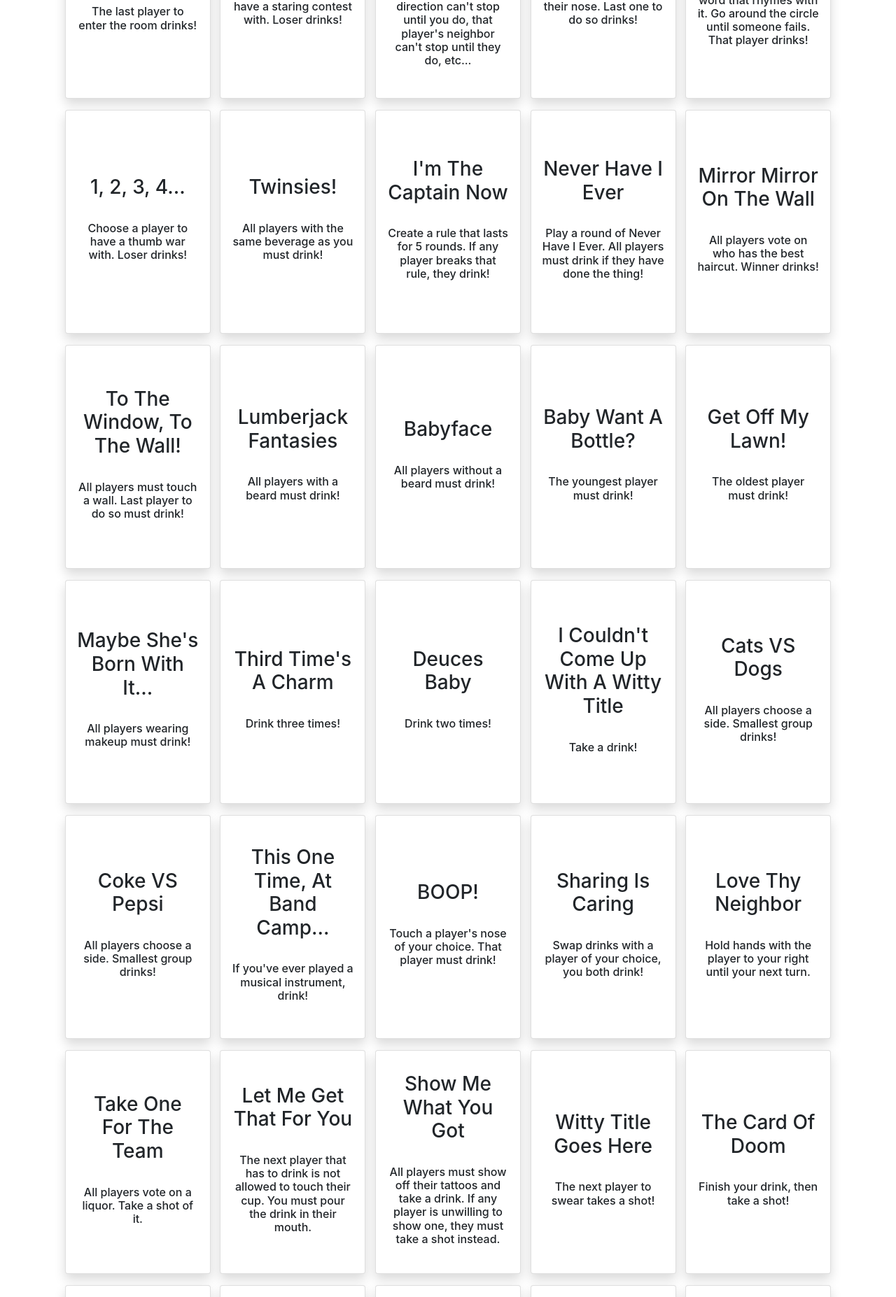
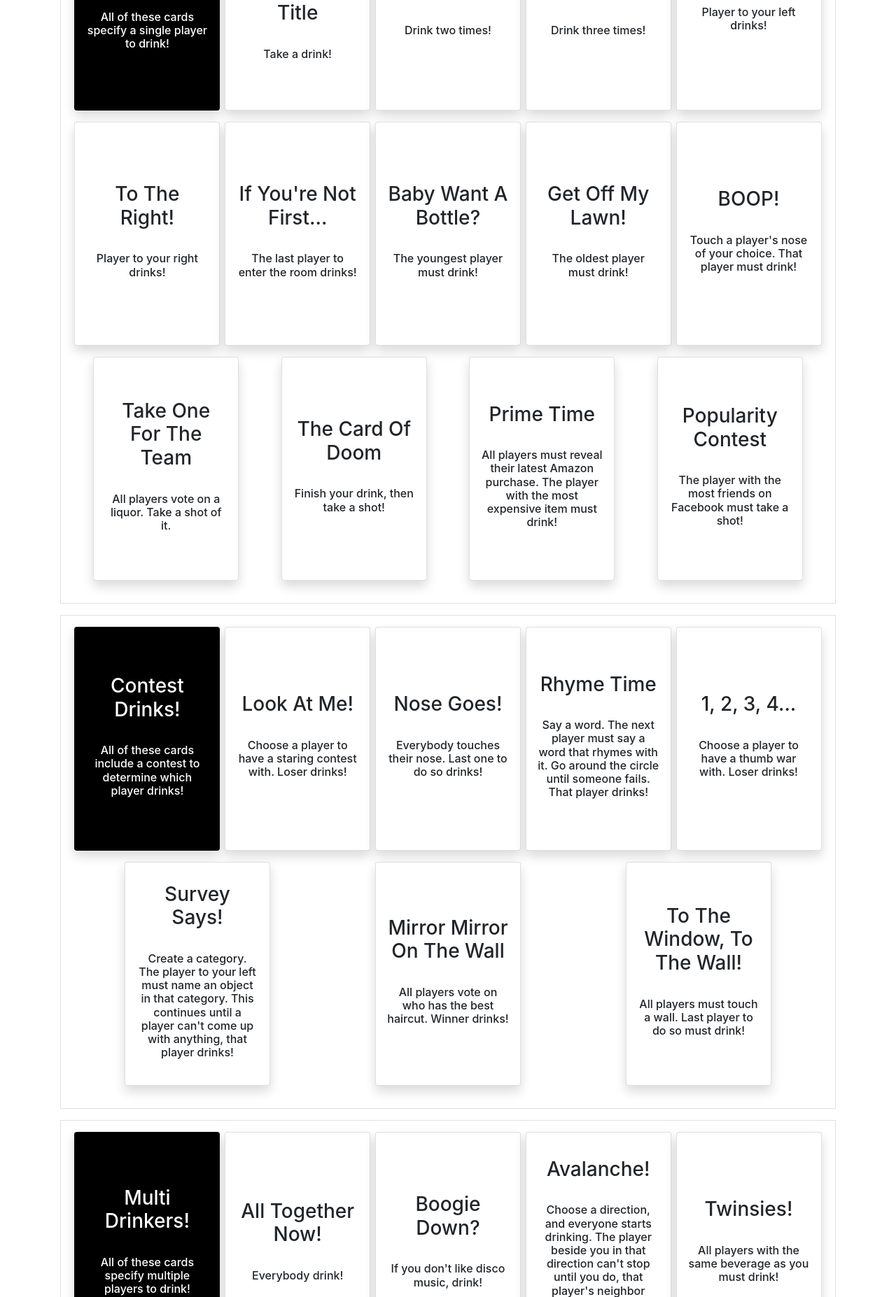
Before and after one commit to chcarraway/chcarraway-live, a PHP site: page /game/cards.html in a window 1280 px wide. Shown: the part 675-2529 px from the top of the page at 70% size. Run offline with PHP 8.4, Linux system fonts and the light colour scheme.

Commit message:
Updated card display page, added categories to each card

```diff
--- a/game/assets/css/game.css
+++ b/game/assets/css/game.css
@@ -10,6 +10,21 @@
     width: 13em;
     height: 20em;
 }
+
+.nac {
+    background-color: black;
+    color: white;
+}
+
+.category {
+    margin: auto;
+    margin-bottom: 1em;
+    justify-content: center;
+    align-items: center;
+    padding: 1em;
+    width: 100%;
+}
+
 #continue {
     width: 100%;
 }
--- a/game/assets/js/cards.js
+++ b/game/assets/js/cards.js
@@ -1,172 +1,285 @@
 var cards = [
+    // Single Drinkers
     {
+        category: "Single",
+        header: "Single Drinkers",
+        body: "All of these cards specify a single player to drink!",
+        nac: "nac"
+    },{
+        category: "Single",
+        header: "I Couldn't Come Up With A Witty Title",
+        body: "Take a drink!"
+    },{
+        category: "Single",
+        header: "Deuces Baby",
+        body: "Drink two times!"
+    },{
+        category: "Single",
+        header: "Third Time's A Charm",
+        body: "Drink three times!"
+    },{
+        category: "Single",
+        header: "To The Left!",
+        body: "Player to your left drinks!"
+    },{
+        category: "Single",
+        header: "To The Right!",
+        body: "Player to your right drinks!"
+    },{
+        category: "Single",
+        header: "If You're Not First...",
+        body: "The last player to enter the room drinks!"
+    },{
+        category: "Single",
+        header: "Baby Want A Bottle?",
+        body: "The youngest player must drink!"
+    },{
+        category: "Single",
+        header: "Get Off My Lawn!",
+        body: "The oldest player must drink!"
+    },{
+        category: "Single",
+        header: "BOOP!",
+        body: "Touch a player's nose of your choice. That player must drink!"
+    },{
+        category: "Single",
+        header: "Take One For The Team",
+        body: "All players vote on a liquor. Take a shot of it."
+    },{
+        category: "Single",
+        header: "The Card Of Doom",
+        body: "Finish your drink, then take a shot!"
+    },{
+        category: "Single",
+        header: "Prime Time",
+        body: "All players must reveal their latest Amazon purchase. The player with the most expensive item must drink!"
+    },{
+        category: "Single",
+        header: "Popularity Contest",
+        body: "The player with the most friends on Facebook must take a shot!"
+    },
+
+    // Loser/Winner Drinks
+    {
+        category: "Contest",
+        header: "Contest Drinks!",
+        body: "All of these cards include a contest to determine which player drinks!",
+        nac: "nac"
+    },{
+        category: "Contest",
+        header: "Look At Me!",
+        body: "Choose a player to have a staring contest with. Loser drinks!"
+    },{
+        category: "Contest",
+        header: "Nose Goes!",
+        body: "Everybody touches their nose. Last one to do so drinks!"
+    },{
+        category: "Contest",
+        header: "Rhyme Time",
+        body: "Say a word. The next player must say a word that rhymes with it. Go around the circle until someone fails. That player drinks!"
+    },{
+        category: "Contest",
+        header: "1, 2, 3, 4...",
+        body: "Choose a player to have a thumb war with. Loser drinks!"
+    },{
+        category: "Contest",
+        header: "Survey Says!",
+        body: "Create a category. The player to your left must name an object in that category. This continues until a player can't come up with anything, that player drinks!"
+    },{
+        category: "Contest",
+        header: "Mirror Mirror On The Wall",
+        body: "All players vote on who has the best haircut. Winner drinks!"
+    },{
+        category: "Contest",
+        header: "To The Window, To The Wall!",
+        body: "All players must touch a wall. Last player to do so must drink!"
+    },
+
+
+    // Multi Drinkers
+    {
+        category: "Multi",
+        header: "Multi Drinkers!",
+        body: "All of these cards specify multiple players to drink!",
+        nac: "nac"
+    },{
+        category: "Multi",
         header: "All Together Now!",
         body: "Everybody drink!"
     },{
-        header: "To The Left!",
-        body: "Player to your left drinks!"
-    },{
-        header: "To The Right!",
-        body: "Player to your right drinks!"
-    },{
+        category: "Multi",
         header: "Boogie Down?",
         body: "If you don't like disco music, drink!"
     },{
-        header: "If You're Not First...",
-        body: "The last player to enter the room drinks!"
-    },{
-        header: "Look At Me!",
-        body: "Choose a player to have a staring contest with. Loser drinks!"
-    },{
+        category: "Multi",
         header: "Avalanche!",
         body: "Choose a direction, and everyone starts drinking. The player beside you in that direction can't stop until you do, that player's neighbor can't stop until they do, etc..."
     },{
-        header: "Nose Goes!",
-        body: "Everybody touches their nose. Last one to do so drinks!"
-    },{
-        header: "Rhyme Time",
-        body: "Say a word. The next player must say a word that rhymes with it. Go around the circle until someone fails. That player drinks!"
-    },{
-        header: "1, 2, 3, 4...",
-        body: "Choose a player to have a thumb war with. Loser drinks!"
-    },{
+        category: "Multi",
         header: "Twinsies!",
         body: "All players with the same beverage as you must drink!"
     },{
+        category: "Multi",
+        header: "Never Have I Ever",
+        body: "Play a round of Never Have I Ever. All players must drink if they have done the thing!"
+    },{
+        category: "Multi",
+        header: "Lumberjack Fantasies",
+        body: "All players with a beard must drink!"
+    },{
+        category: "Multi",
+        header: "Babyface",
+        body: "All players without a beard must drink!"
+    },{
+        category: "Multi",
+        header: "Maybe She's Born With It...",
+        body: "All players wearing makeup must drink!"
+    },{
+        category: "Multi",
+        header: "This One Time, At Band Camp...",
+        body: "If you've ever played a musical instrument, drink!"
+    },{
+        category: "Multi",
+        header: "Sharing Is Caring",
+        body: "Swap drinks with a player of your choice, you both drink!"
+    },{
+        category: "Multi",
+        header: "Show Me What You Got",
+        body: "All players must show off their tattoos and take a drink. If any player is unwilling to show one, they must take a shot instead."
+    },{
+        category: "Multi",
+        header: "Bros Before Hoes",
+        body: "All males must drink!"
+    },{
+        category: "Multi",
+        header: "Chicks Before Dicks",
+        body: "All females must drink!"
+    },{
+        category: "Multi",
+        header: "Communion",
+        body: "All religious players must drink!"
+    },{
+        category: "Multi",
+        header: "An Apple A Day",
+        body: "All players who own an iPhone must drink!"
+    },{
+        category: "Multi",
+        header: "Do Androids Dream Of Electric Sheep?",
+        body: "All players who own an Android phone must drink!"
+    },{
+        category: "Multi",
+        header: "Show Me The Money!",
+        body: "All players must produce physical currency that they own. Any player who cannot must drink!"
+    },{
+        category: "Multi",
+        header: "Game Over",
+        body: "If you've played a video game in the past 24 hours, drink!"
+    },
+
+    // VS series
+    {
+        category: "VS",
+        header: "Versus!",
+        body: "These cards split the room, making the lease popular opinion drink!",
+        nac: "nac"
+    },{
+        category: "VS",
+        header: "Cats VS Dogs",
+        body: "All players choose a side. Smallest group drinks!"
+    },{
+        category: "VS",
+        header: "Coke VS Pepsi",
+        body: "All players choose a side. Smallest group drinks!"
+    },{
+        category: "VS",
+        header: "Star Wars VS Star Trek",
+        body: "All players choose a side. Smallest group drinks!"
+    },
+
+    // Replacement Effects
+    {
+        category: "Replacement",
+        header: "Replacement Effects",
+        body: "These cards change the way the game works, temporarily changing the rules until the conditions are met.",
+        nac: "nac"
+    },{
+        category: "Replacement",
+        header: "Let Me Get That For You",
+        body: "The next player that has to drink is not allowed to touch their cup. You must pour the drink in their mouth."
+    },{
+        category: "Replacement",
+        header: "No Alcohol Beyond This Point",
+        body: "The next time a player wishes to leave the room, they must finish their drink before being allowed to do so."
+    },{
+        category: "Replacement",
+        header: "Get Down Mr. President!",
+        body: "The next time a player has to take a shot, you must take it for them!"
+    },{
+        category: "Replacement",
+        header: "Aw, Shoot!",
+        body: "The next player to swear must take a shot!"
+    },
+
+    // Multi Round Effects
+    {
+        category: "Ongoing",
+        header: "Ongoing Effects",
+        body: "These cards have an effect that lasts multiple rounds.",
+        nac: "nac"
+    },{
+        category: "Ongoing",
         header: "I'm The Captain Now",
         body: "Create a rule that lasts for 5 rounds. If any player breaks that rule, they drink!",
         decay: 5
     },{
-        header: "Never Have I Ever",
-        body: "Play a round of Never Have I Ever. All players must drink if they have done the thing!"
-    },{
-        header: "Mirror Mirror On The Wall",
-        body: "All players vote on who has the best haircut. Winner drinks!"
-    },{
-        header: "To The Window, To The Wall!",
-        body: "All players must touch a wall. Last player to do so must drink!"
-    },{
-        header: "Lumberjack Fantasies",
-        body: "All players with a beard must drink!"
-    },{
-        header: "Babyface",
-        body: "All players without a beard must drink!"
-    },{
-        header: "Baby Want A Bottle?",
-        body: "The youngest player must drink!"
-    },{
-        header: "Get Off My Lawn!",
-        body: "The oldest player must drink!"
-    },{
-        header: "Maybe She's Born With It...",
-        body: "All players wearing makeup must drink!"
-    },{
-        header: "Third Time's A Charm",
-        body: "Drink three times!"
-    },{
-        header: "Deuces Baby",
-        body: "Drink two times!"
-    },{
-        header: "I Couldn't Come Up With A Witty Title",
-        body: "Take a drink!"
-    },{
-        header: "Cats VS Dogs",
-        body: "All players choose a side. Smallest group drinks!"
-    },{
-        header: "Coke VS Pepsi",
-        body: "All players choose a side. Smallest group drinks!"
-    },{
-        header: "This One Time, At Band Camp...",
-        body: "If you've ever played a musical instrument, drink!"
-    },{
-        header: "BOOP!",
-        body: "Touch a player's nose of your choice. That player must drink!"
-    },{
-        header: "Sharing Is Caring",
-        body: "Swap drinks with a player of your choice, you both drink!"
-    },{
-        header: "Love Thy Neighbor",
-        body: "Hold hands with the player to your right until your next turn.",
-        decay: 1
-    },{
-        header: "Take One For The Team",
-        body: "All players vote on a liquor. Take a shot of it."
-    },{
-        header: "Let Me Get That For You",
-        body: "The next player that has to drink is not allowed to touch their cup. You must pour the drink in their mouth."
-    },{
-        header: "Show Me What You Got",
-        body: "All players must show off their tattoos and take a drink. If any player is unwilling to show one, they must take a shot instead."
-    },{
-        header: "Witty Title Goes Here",
-        body: "The next player to swear takes a shot!"
-    },{
-        header: "The Card Of Doom",
-        body: "Finish your drink, then take a shot!"
-    },{
-        header: "Bros Before Hoes",
-        body: "All males must drink!"
-    },{
-        header: "Chicks Before Dicks",
-        body: "All females must drink!"
-    },{
-        header: "Communion",
-        body: "All religious players must drink!"
-    },{
-        header: "An Apple A Day",
-        body: "All players who own an iPhone must drink!"
-    },{
-        header: "Do Androids Dream Of Electric Sheep?",
-        body: "All players who own an Android phone must drink!"
-    },{
-        header: "Prime Time",
-        body: "All players must reveal their latest Amazon purchase. The player with the most expensive item must drink!"
-    },{
-        header: "Popularity Contest",
-        body: "The player with the most friends on Facebook must take a shot!"
-    },{
-        header: "Show Me The Money!",
-        body: "All players must produce physical currency that they own. Any player who cannot must drink!"
-    },{
-        header: "Get Down Mr. President!",
-        body: "The next time a player has to take a shot, you take it for them!"
-    },{
-        header: "Survey Says!",
-        body: "Create a category. The player to your left must name an object in that category. This continues until a player can't come up with anything, that player drinks!"
-    },{
-        header: "Jeffrey",
-        body: "When speaking to another player for the next 2 rounds, you must say that player's name before AND after your statement. If you forget, drink!",
-        decay: 2
-	},{
+        category: "Ongoing",
         header: "Little Green Man",
         body: "Aliens are invading, and hanging out on top of your drinks! Every time you drink for the next 3 rounds, you must remove the little green man or else you drink again!",
         decay: 3
     },{
-        header: "Game Over",
-        body: "If you've played a video game in the past 24 hours, drink!"
-    },{
+        category: "Ongoing",
+        header: "Jeffrey",
+        body: "Whenever a player speaks to another player for the next 2 rounds, that player must say that player's name before AND after your statement. If that player forgets, they must drink!",
+        decay: 2
+	},{
+        category: "Ongoing",
+        header: "Love Thy Neighbor",
+        body: "Hold hands with the player to your right until your next turn.",
+        decay: 1
+    },
+
+
+
+
+/*
+    {
+        category: "",
         header: "",
         body: ""
     },{
+        category: "",
         header: "",
         body: ""
     },{
+        category: "",
         header: "",
         body: ""
     },{
+        category: "",
         header: "",
         body: ""
     },{
+        category: "",
         header: "",
         body: ""
     },{
+        category: "",
         header: "",
         body: ""
     },{
-        header: "",
-        body: ""
-    },{
+        category: "",
         header: "",
         body: ""
     }
+*/
 ]
--- a/game/assets/js/code.js
+++ b/game/assets/js/code.js
@@ -105,7 +105,7 @@ function showCard() {
 showCard();
     } else {
         var newCard = cards[card[i]];
-        if (newCard.header === "") { //if card is blank, ignore this card and move on to the next
+        if (newCard.header === "" || newCard.nac === "nac") { //if card is blank, or if card is not a card, ignore this card and move on to the next
             i++;
             showCard();
         } else { //display card
--- a/game/assets/js/displayCards.js
+++ b/game/assets/js/displayCards.js
@@ -1,11 +1,20 @@
 card = Object.keys(cards);
 area = document.getElementById('gameArea');
+cat = "";
+
+
 function displayCards() {
     for (x = 0; x < cards.length; x++) {
         var newCard = cards[card[x]];
         if (newCard.header === "") { //if card is blank, ignore this card and move on to the next
         } else { //display card
-            area.innerHTML += '<div class="card shadow"><h3>' + newCard.header + '</h3><br/><h6>' + newCard.body + '</h6></div>';
+            if (newCard.nac === "nac") {//if card is not a card, make new container for the category
+                area.innerHTML += '<div class="row border category" id="' + newCard.category + '"></div>';
+                cat = document.getElementById(newCard.category);
+                cat.innerHTML += '<div class="card nac shadow ' + newCard.category + '"><h3>' + newCard.header + '</h3><br/><h6>' + newCard.body + '</h6></div>';
+            } else {//print card in category
+                cat.innerHTML += '<div class="card shadow ' + newCard.category + '"><h3>' + newCard.header + '</h3><br/><h6>' + newCard.body + '</h6></div>';
+            }
         }
     }
 }
```
